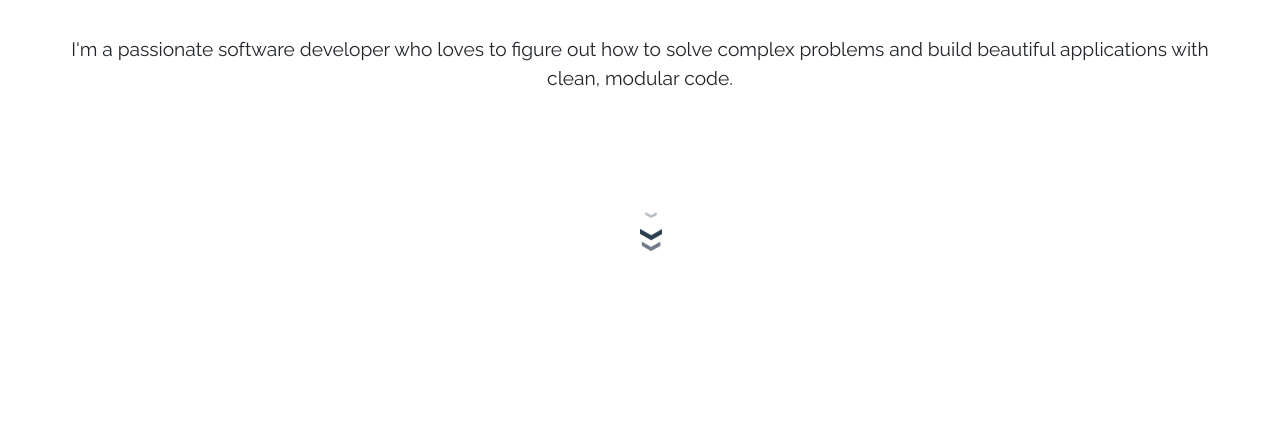
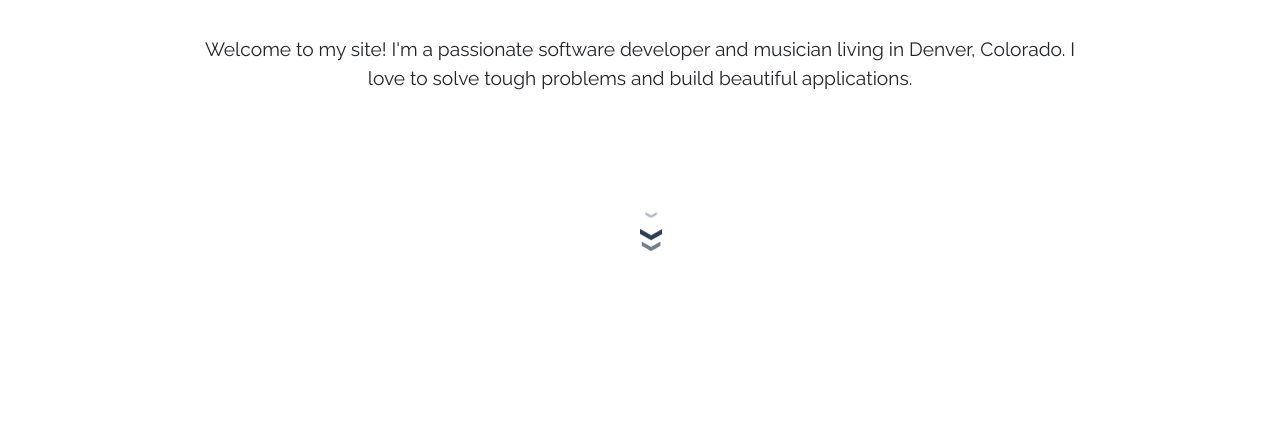
Before and after one commit to dsdunn/personal_page, a website: page index.html in a window 1280 px wide. Shown: the part 379-800 px from the top of the page. Drawn offline with nearby package versions, Linux system fonts and the light colour scheme.

Commit message:
Adjust subtitle width and copy

```diff
--- a/css/main.scss
+++ b/css/main.scss
@@ -61,7 +61,7 @@ section {
   }
 
   p {
-    max-width: 1200px;
+    max-width: 870px;
     margin: 2em auto;
     text-align: center;
     font-size: 1.2em;
--- a/index.html
+++ b/index.html
@@ -38,7 +38,7 @@
       </nav>
       <div id="title" class="title">
         <h1>David Starr Dunn</h1>
-        <p class="sub-headline">I'm a passionate software developer who loves to figure out how to solve complex problems and build beautiful applications with clean, modular code. </p>
+        <p class="sub-headline">Welcome to my site! I'm a passionate software developer and musician living in Denver, Colorado. I love to solve tough problems and build beautiful applications. </p>
         <div id="scroll-arrow" class="scroll-arrow">
           <div>
               <div class="chevron"></div>
```
Also changed, not shown: css/main.css, 1 other file.
